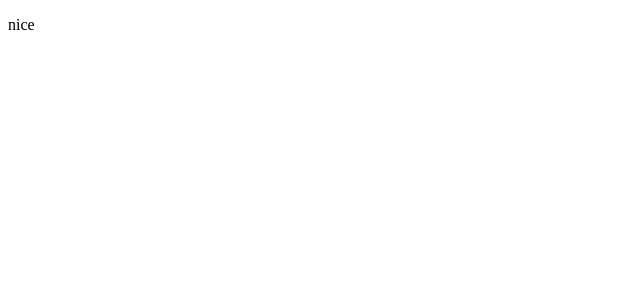
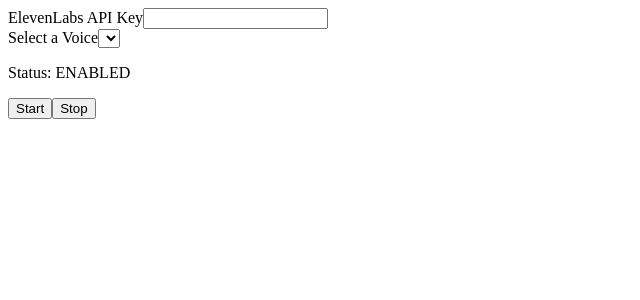
Before and after one commit to hparcells/rtvc, a Next.js app: page / in a window 1280 px wide. Shown: the top 300 px of the page, without its empty margins (0-640 px from the left). Built offline with nearby package versions, Linux system fonts and the light colour scheme.

Commit message:
Crude working app.

```diff
--- a/src/app/head.tsx
+++ b/src/app/head.tsx
@@ -3,5 +3,5 @@
     <>
       <title>Realtime Voice Cloning</title>
     </>
-  )
+  );
 }
--- a/src/app/page.tsx
+++ b/src/app/page.tsx
@@ -1,7 +1,121 @@
+'use client';
+
+import 'regenerator-runtime';
+
+import fs from 'fs';
+import axios from 'axios';
+import { useEffect, useState } from 'react';
+import SpeechRecognition, { useSpeechRecognition } from 'react-speech-recognition';
+
 function IndexPage() {
-  return <p>
-    nice
-  </p>
+  const [apiKey, setApiKey] = useState<string>('');
+  const [voices, setVoices] = useState<any[]>(null as any);
+  const [selectedVoice, setSelectedVoice] = useState<string>('');
+  const [audio, setAudio] = useState<string>('');
+
+  const { transcript, listening, resetTranscript } = useSpeechRecognition();
+
+  useEffect(() => {
+    (async () => {
+      if (apiKey !== '') {
+        try {
+          const { data } = await axios.get('https://api.elevenlabs.io/v1/voices', {
+            headers: {
+              'xi-api-key': apiKey
+            }
+          });
+          setVoices(data.voices);
+        } catch {
+          setVoices(null as any);
+          setSelectedVoice(null as any);
+        }
+      }
+    })();
+  }, [apiKey]);
+
+  async function getAndPlayAudio(text: string) {
+    if (apiKey) {
+      const { data } = await axios.post(
+        `https://api.elevenlabs.io/v1/text-to-speech/${
+          voices.filter((voice) => {
+            return voice.name === selectedVoice;
+          })[0].voice_id
+        }`,
+        {
+          text,
+          voice_settings: {
+            stability: 0.75,
+            similarity_boost: 0.75
+          }
+        },
+        {
+          headers: {
+            'xi-api-key': apiKey
+          },
+          responseType: 'blob'
+        }
+      );
+      const audioUrl = window.URL.createObjectURL(new Blob([data], { type: 'audio/mpeg' }));
+      new Audio(audioUrl).play();
+    }
+  }
+
+  useEffect(() => {
+    (async () => {
+      if (!listening && transcript !== '' && apiKey !== '' && selectedVoice !== '') {
+        await getAndPlayAudio(transcript);
+        resetTranscript();
+      }
+      SpeechRecognition.startListening();
+    })();
+  }, [listening]);
+
+  async function startListening() {
+    await SpeechRecognition.startListening();
+  }
+  async function stopListening() {
+    setAudio('');
+    SpeechRecognition.stopListening();
+
+    resetTranscript();
+  }
+
+  return (
+    <>
+      <form>
+        <label htmlFor='apiKey'>ElevenLabs API Key</label>
+        <input
+          type='text'
+          id='apiKey'
+          name='apiKey'
+          value={apiKey}
+          onChange={(e) => {
+            return setApiKey(e.target.value);
+          }}
+        />
+        <br />
+        <label htmlFor='voice'>Select a Voice</label>
+        <select
+          value={selectedVoice}
+          onChange={(e) => {
+            return setSelectedVoice(e.target.value);
+          }}
+        >
+          {voices?.map((voice) => {
+            return (
+              <option key={voice.id} value={voice.id}>
+                {voice.name}
+              </option>
+            );
+          })}
+        </select>
+      </form>
+      <p>Status: {listening ? 'ENABLED' : 'DISABLED'}</p>
+      <button onClick={startListening}>Start</button>
+      <button onClick={stopListening}>Stop</button>
+      <p>{transcript}</p>
+    </>
+  );
 }
 
 export default IndexPage;
```
Also changed, not shown: package.json (+10 -6 lines), src/app/layout.tsx (+2 -6 lines), .eslintrc.json (deleted), 2 other files (tests, documents, lock files or other folders).
